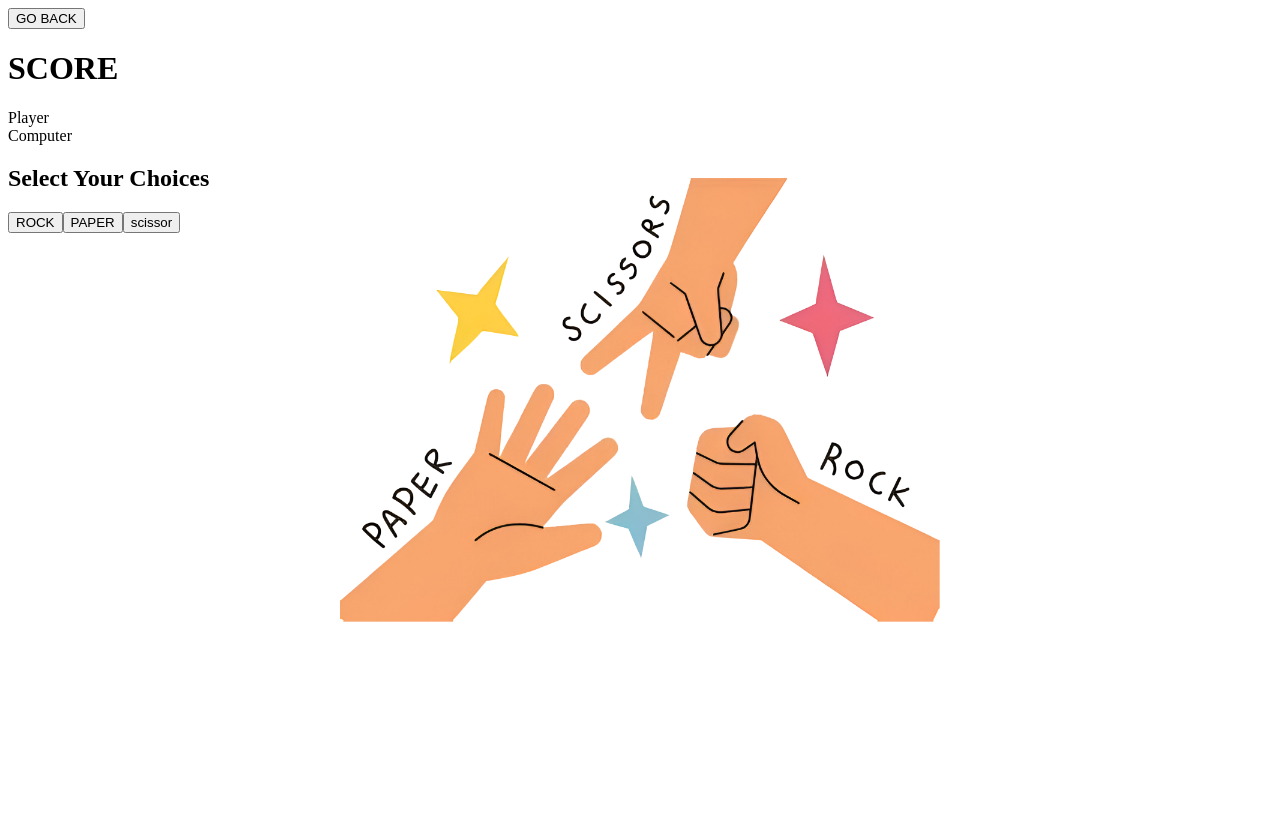
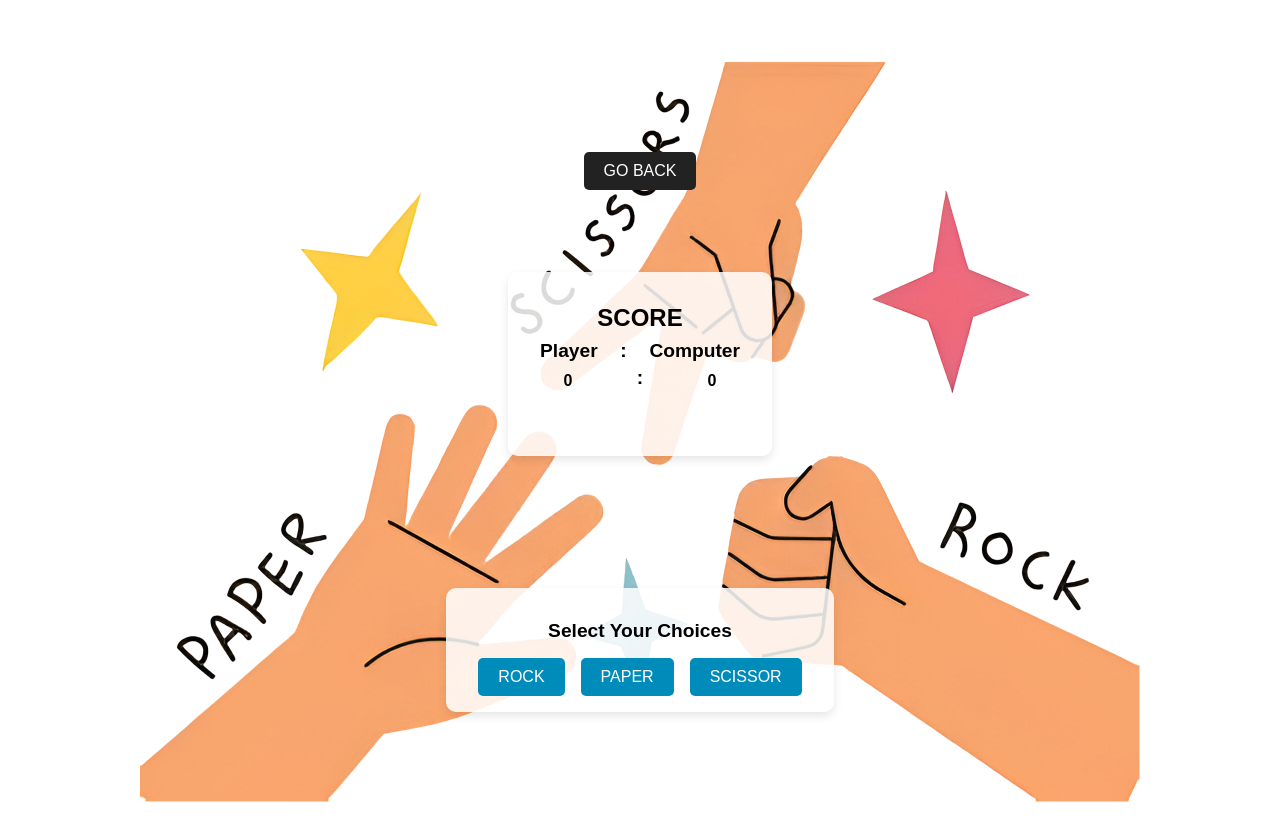
Before and after one commit to Krisnaarji/TOP-rock-paper-scissors, a plain HTML site: page index.html in a window 1280 px wide. Both pictures are taken after a click on the button "PLAY GAME". Before the commit the page ends 800 px from the top, so only its background shows below. Drawn offline with Linux system fonts and the light colour scheme.

Commit message:
Add styling and improve game UI with show/hide functionality
- Center header and play button on the page
- Add 'hidden' class to toggle visibility of elements
- Update script to create and update score elements dynamically
- Move score updates to happen right after player choice
- Improve element insertion and deletion for seamless UI

```diff
--- a/index.html
+++ b/index.html
@@ -11,7 +11,7 @@
 <body>
     <h1 id="header">ROCK - PAPER - SCISSORS GAMES</h1>
     <button id="startGame" onclick="startGame()">PLAY GAME</button>
-    <div id="score">
+    <div id="score" class="hidden">
         <!-- <h1>SCORE</h1>
         <div id="playerScore">Player
 
@@ -20,7 +20,7 @@
 
         </div> -->
     </div>
-    <div id="choices">
+    <div id="choices" class="hidden">
         <!-- <h2>Select Your Choices</h2>
         <button id="rock">ROCK</button>
         <button id="paper">PAPER</button>
--- a/script.js
+++ b/script.js
@@ -10,143 +10,126 @@ function startGame() {
         button.textContent = "GO BACK";
         gameStarted = true;
 
-        header.classList.add("hidden")
+        header.classList.add("hidden");
+
+        score.classList.remove("hidden");
+        choices.classList.remove("hidden");
+
+        score.innerHTML = "";
 
         const scoreH1 = document.createElement("h1");
         scoreH1.textContent = "SCORE";
         scoreH1.id = "scoreTitle";
         score.appendChild(scoreH1);
 
-        const playerScore = document.createElement("div");
-        playerScore.classList.add("playerScore");
-        playerScore.textContent = "Player";
-        playerScore.id = "playerScore";
-        score.appendChild(playerScore);
+        const scoreLabels = document.createElement("div");
+        scoreLabels.id = "scoreLabels";
+        const playerLabel = document.createElement("div");
+        playerLabel.textContent = "Player";
+        const colonLabel = document.createElement("div");
+        colonLabel.textContent = ":";
+        const computerLabel = document.createElement("div");
+        computerLabel.textContent = "Computer";
+        scoreLabels.appendChild(playerLabel);
+        scoreLabels.appendChild(colonLabel);
+        scoreLabels.appendChild(computerLabel);
+        score.appendChild(scoreLabels);
 
-        const computerScore = document.createElement("div");
-        computerScore.classList.add("computerScore");
-        computerScore.textContent = "Computer";
-        computerScore.id = "computerScore";
-        score.appendChild(computerScore);
+        const scoreValues = document.createElement("div");
+        scoreValues.id = "scoreValues";
+        const playerScoreValue = document.createElement("div");
+        playerScoreValue.id = "playerScore";
+        playerScoreValue.textContent = "0";
+        const colonValue = document.createElement("div");
+        colonValue.textContent = ":";
+        const computerScoreValue = document.createElement("div");
+        computerScoreValue.id = "computerScore";
+        computerScoreValue.textContent = "0";
+        scoreValues.appendChild(playerScoreValue);
+        scoreValues.appendChild(colonValue);
+        scoreValues.appendChild(computerScoreValue);
+        score.appendChild(scoreValues);
 
-        const choicesH2 = document.createElement("h2")
-        choicesH2.textContent = "Select Your Choices"
+        // Notification message
+        const notifScore = document.createElement("div");
+        notifScore.id = "notification";
+        score.appendChild(notifScore);
+
+        // Choices header
+        const choicesH2 = document.createElement("h2");
+        choicesH2.textContent = "Select Your Choices";
         choices.appendChild(choicesH2);
 
-        const choicesRock = document.createElement("button")
-        choicesRock.id = "rock"
-        choicesRock.classList.add("choicesBtn")
-        choicesRock.textContent = "ROCK"
+        // Choice buttons
+        const choicesRock = document.createElement("button");
+        choicesRock.id = "rock";
+        choicesRock.classList.add("choicesBtn");
+        choicesRock.textContent = "ROCK";
         choices.appendChild(choicesRock);
 
-        const choicesPaper = document.createElement("button")
-        choicesPaper.id = "paper"
-        choicesPaper.classList.add("choicesBtn")
-        choicesPaper.textContent = "PAPER"
+        const choicesPaper = document.createElement("button");
+        choicesPaper.id = "paper";
+        choicesPaper.classList.add("choicesBtn");
+        choicesPaper.textContent = "PAPER";
         choices.appendChild(choicesPaper);
 
-        const choicesScissor = document.createElement("button")
-        choicesScissor.id = "scissor"
-        choicesScissor.classList.add("choicesBtn")
-        choicesScissor.textContent = "scissor"
+        const choicesScissor = document.createElement("button");
+        choicesScissor.id = "scissor";
+        choicesScissor.classList.add("choicesBtn");
+        choicesScissor.textContent = "SCISSOR";
         choices.appendChild(choicesScissor);
-
-
 
         const buttons = document.querySelectorAll(".choicesBtn");
 
-
-
-        function playGame () {
-
-
-            let humanScores = 0
-            let computerScores = 0
-            let i = 0
-            const playerScoreP = document.createElement("p")
-            const computerScoreP = document.createElement("p")
-            const notifScore = document.createElement("h3")
+        let humanScores = 0;
+        let computerScores = 0;
 
         buttons.forEach((button) => {
+            button.addEventListener("click", () => {
+                let humanChoice = button.id;
 
-                button.addEventListener("click", () => {
-                    let humanChoice = button.id
-
-                    let computerChoice = Math.floor(Math.random()* 3);
-
-                        if( computerChoice==0) {
-                            computerChoice = "rock"
-                        }
-                        else if( computerChoice==1) {
-                            computerChoice = "scissor"
-
-                        }
-                        else {
-                            computerChoice = "paper"
-
+                let computerChoice = Math.floor(Math.random() * 3);
+                if (computerChoice === 0) {
+                    computerChoice = "rock";
+                } else if (computerChoice === 1) {
+                    computerChoice = "scissor";
+                } else {
+                    computerChoice = "paper";
                 }
 
                 if (
-                        (humanChoice == "rock" && computerChoice == "rock") ||
-                        (humanChoice == "scissor" && computerChoice == "scissor") ||
-                        (humanChoice == "paper" && computerChoice == "paper")
+                    (humanChoice === "rock" && computerChoice === "rock") ||
+                    (humanChoice === "scissor" && computerChoice === "scissor") ||
+                    (humanChoice === "paper" && computerChoice === "paper")
                 ) {
-                            notifScore.textContent = "Draw!, Try Again";
-
-                        }
-                        else if (
+                    notifScore.textContent = "Draw! Try Again";
+                } else if (
                     (humanChoice === "rock" && computerChoice === "scissor") ||
                     (humanChoice === "paper" && computerChoice === "rock") ||
                     (humanChoice === "scissor" && computerChoice === "paper")
                 ) {
                     humanScores++;
-                            playerScoreP.textContent = humanScores;
-                            computerScoreP.textContent = computerScores;
-                            notifScore.textContent = "You win! " + humanChoice + " beats " + computerChoice;
+                    notifScore.textContent = `You win! ${humanChoice} beats ${computerChoice}`;
+                } else {
+                    computerScores++;
+                    notifScore.textContent = `You lose! ${computerChoice} beats ${humanChoice}`;
+                }
+
+                playerScoreValue.textContent = humanScores;
+                computerScoreValue.textContent = computerScores;
+            });
+        });
 
     } else {
-                            computerScores++;
-                            playerScoreP.textContent = humanScores;
-                            computerScoreP.textContent = computerScores;
-                            notifScore.textContent = "You lose! " + computerChoice + " beats " + humanChoice;
-
-
-
-                        }
-
-                        playerScore.appendChild(playerScoreP);
-                        computerScore.appendChild(computerScoreP);
-                        score.appendChild(notifScore);
-
-
-                });
-
-
-            });
-
-        }
-
-
-
-        playGame()
-
-
-    } else {
-
         button.textContent = "PLAY GAME";
         gameStarted = false;
 
-        header.classList.remove("hidden")
+        header.classList.remove("hidden");
 
-        const scoreTitle = document.getElementById("scoreTitle");
-        const playerScore = document.getElementById("playerScore");
-        const computerScore = document.getElementById("computerScore");
+        score.classList.add("hidden");
+        choices.classList.add("hidden");
 
-        if (scoreTitle) score.removeChild(scoreTitle);
-        if (playerScore) score.removeChild(playerScore);
-        if (computerScore) score.removeChild(computerScore);
-
+        score.innerHTML = "";
         choices.innerHTML = "";
     }
-
 }
--- a/style.css
+++ b/style.css
@@ -1,11 +1,126 @@
 body {
-    background-image: url('./images/aWQmdz03NDA.png'); /* use the correct relative path */
+    background-image: url('./images/aWQmdz03NDA.png');
     background-repeat: no-repeat;
     background-position: center center;
-    background-size: 600px auto; /* adjust the size as needed */
+    background-size: 1000px auto;
     background-attachment: fixed;
+
+    min-height: 100vh;
+    margin: 0;
+    padding: 2rem;
+    font-family: Arial, sans-serif;
+    display: flex;
+    flex-direction: column;
+    align-items: center;
+    justify-content: center;
+
 }
 
 .hidden {
-    display: none;
+    display: none !important;
 }
+
+#startGame {
+    padding: 10px 20px;
+    font-size: 1rem;
+    margin-bottom: 2rem;
+    background-color: #222;
+    color: white;
+    border: none;
+    border-radius: 5px;
+    cursor: pointer;
+    transition: background-color 0.3s;
+}
+#startGame:hover {
+    background-color: #444;
+}
+
+#score {
+    background-color: rgba(255, 255, 255, 0.85);
+    padding: 1rem 2rem;
+    border-radius: 10px;
+    text-align: center;
+    margin-bottom: 2rem;
+    box-shadow: 0 4px 10px rgba(0,0,0,0.1);
+    display: flex;
+    flex-direction: column;
+    align-items: center;
+    margin-top: 50px;
+}
+
+#scoreLabels,
+    #scoreValues {
+    display: flex;
+    justify-content: center;
+    gap: 1rem;
+    font-size: 1.2rem;
+    font-weight: 600;
+    width: 200px;
+    margin-bottom: 0.3rem;
+}
+
+#scoreLabels div, #scoreValues div {
+    flex: 1;
+}
+
+#notification {
+    margin-top: 1rem;
+    font-weight: 500;
+    font-size: 1rem;
+    min-height: 1.5em;
+}
+
+#score h1 {
+    font-size: 1.5rem;
+    margin-bottom: 0.5rem;
+}
+
+#playerScore, #computerScore {
+    font-size: 1rem;
+    margin: 0.3rem 0;
+}
+
+#score h3 {
+    font-weight: 500;
+    margin-top: 1rem;
+    font-size: 1rem;
+}
+
+/* Choice Section */
+#choices {
+    background-color: rgba(255, 255, 255, 0.85);
+    padding: 1rem 1.5rem;
+    border-radius: 10px;
+    text-align: center;
+    box-shadow: 0 4px 10px rgba(0,0,0,0.1);
+    margin-top: 100px;
+}
+
+
+#choices h2 {
+    margin-bottom: 1rem;
+    font-size: 1.2rem;
+    font-weight: bold;
+}
+
+
+#choices button {
+    margin: 0 0.5rem;
+    padding: 10px 20px;
+    font-size: 1rem;
+    border: none;
+    background-color: #008cba;
+    color: white;
+    border-radius: 5px;
+    cursor: pointer;
+    transition: background-color 0.3s;
+}
+#choices button:hover {
+    background-color: #006f9a;
+}
+
+#choiceButtons {
+    display: flex;
+    justify-content: center;
+    flex-wrap: wrap;
+}
```
Lines whose indentation alone changed are shown as unchanged.
